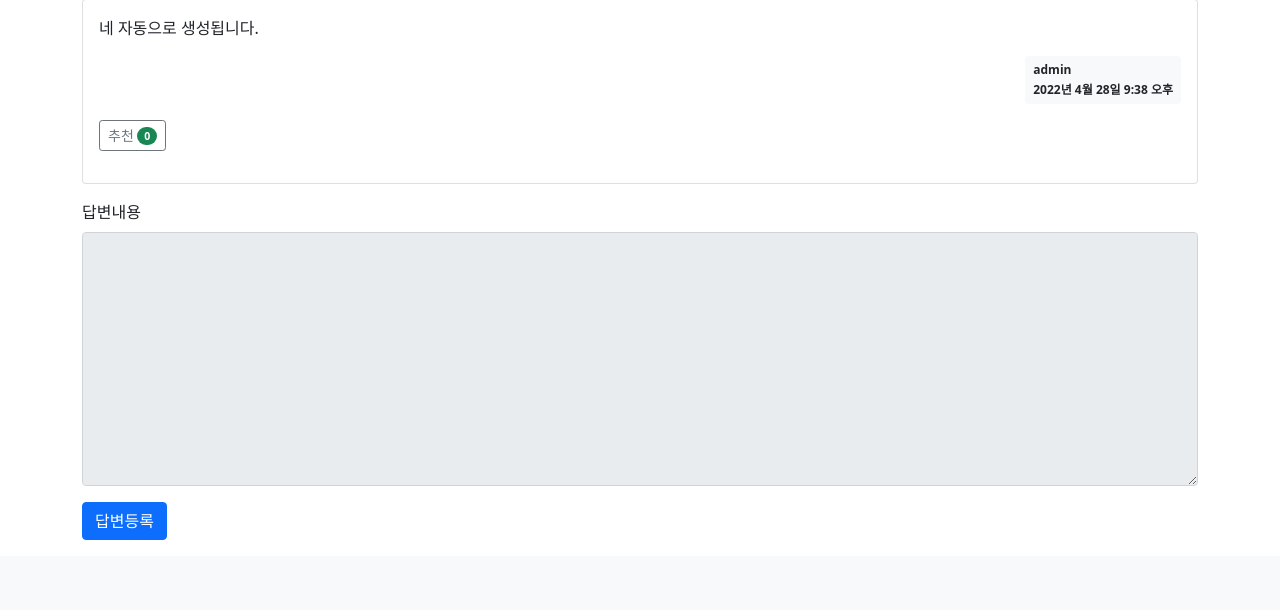
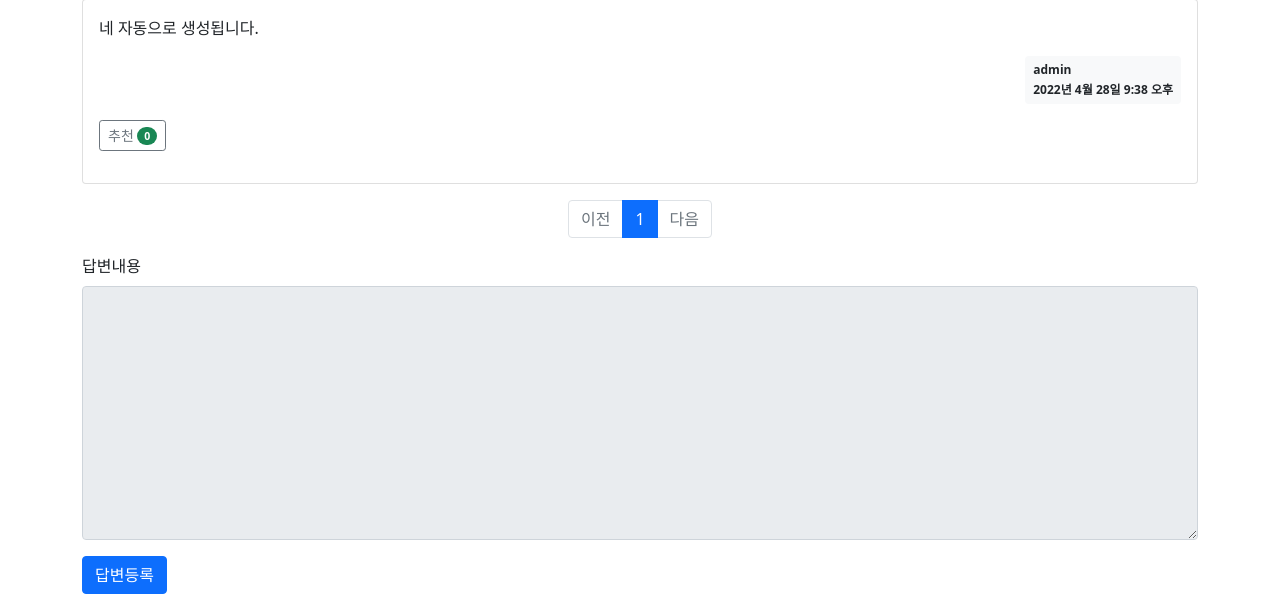
Before and after one commit to thisIsJooS/Django-CRUD-Service, a Django app: page /pybo/2/ in a window 1280 px wide. Shown: the part 404-1014 px from the top of the page. Before the commit the page ends 944 px from the top, so only its background shows below. Run offline with Django 4.2, Linux system fonts and the light colour scheme; data comes from the database, SQL or seed files in the repository; both versions use the stored data as it was after the commit; some libraries are stand-ins or nearby versions.

Commit message:
answer pagination and order by like

```diff
--- a/pybo/models.py
+++ b/pybo/models.py
@@ -23,4 +23,4 @@ class Answer(models.Model):
     voter = models.ManyToManyField(User, related_name='voter_answer')
 
     def __str__(self):
-        return self.question
+        return self.question.subject
--- a/pybo/views/base_views.py
+++ b/pybo/views/base_views.py
@@ -2,6 +2,7 @@ from django.core.paginator import Paginator
 from django.shortcuts import render, get_object_or_404
 from ..models import Question
 from django.db.models import Q
+from django.db.models import Count
 
 def index(request):
     page = request.GET.get('page', '1') # 페이지
@@ -23,6 +24,10 @@ def index(request):
 
 
 def detail(request, question_id):
+    page = request.GET.get('answer_page', '1')
     question = get_object_or_404(Question, pk=question_id)
-    context = {'question' : question}
+    answer_list = question.answer_set.all().annotate(count=Count('voter')).order_by('-count')
+    paginator = Paginator(answer_list, 3) # 페이지당 3개씩 보여주기
+    page_obj = paginator.get_page(page)
+    context = {'question' : question, 'answer_list': page_obj, 'answer_page':page}
     return render(request, 'pybo/question_detail.html', context)
--- a/templates/pybo/question_detail.html
+++ b/templates/pybo/question_detail.html
@@ -50,7 +50,7 @@
 
     <!-- 답변 -->
     <h5 class="border-bottom my-3 py-2">{{ question.answer_set.count }}개의 답변이 있습니다.</h5>
-    {% for answer in question.answer_set.all %}
+    {% for answer in answer_list %}
       <a id="answer_{{answer.id}}"></a>
       <div class="card my-3">
         <div class="card-body">
@@ -78,6 +78,46 @@
       </div>
     {% endfor %}
 
+    <!--페이징처리 시작-->
+    <ul class="pagination justify-content-center">
+      <!--이젠페이지-->
+      {% if answer_list.has_previous %}
+        <li class="page-item">
+          <a href="javascript:void(0)" data-page="{{answer_list.previous_page_number}}" class="page-link">이전</a>
+        </li>
+      {% else %}
+        <li class="page-item disabled">
+          <a href="#" class="page-link" tabindex="-1" aria-disabled="true">이전</a>
+        </li>
+      {% endif %}
+
+      <!--페이지리스트-->
+      {% for page_number in answer_list.paginator.page_range %}
+        {% if page_number == answer_list.number %}
+          <li class="page-item active" aria-current="page">
+            <a href="javascript:void(0)" data-page="{{page_number}}" class="page-link">{{page_number}}</a>
+          </li>
+        {% else %}
+          <li class="page-item">
+            <a href="javascript:void(0)" data-page="{{page_number}}" class="page-link">{{page_number}}</a>
+          </li>
+        {% endif %}
+      {% endfor %}
+
+      <!--다음페이지-->
+      {% if answer_list.has_next %}
+        <li class="page-item">
+          <a href="javascript:void(0)" data-page="{{answer_list.next_page_number}}" class="page-link">다음</a>
+        </li>
+      {% else %}
+        <li class="page-item disabled">
+          <a href="#" class="page-link" tabindex="-1" aria-disabled="true">다음</a>
+        </li>
+      {% endif %}
+    </ul>
+
+    <!--페이징처리 끝-->
+
     <!-- 답변등록 -->
     <form action="{% url 'pybo:answer_create' question.id %}" method="post" class="my-3">
       {% csrf_token %}
@@ -101,6 +141,10 @@
       <input type="submit" value="답변등록" class="btn btn-primary">
     </form>
   </div>
+
+  <form action="{% url 'pybo:detail' question.id %}" id="searchForm" method="get">
+    <input type="hidden" id="page" name="answer_page" value="{{answer_page}}">
+  </form>
 {% endblock %}
 
 {% block script %}
@@ -126,5 +170,20 @@
           };
         });
       });
+
+    const page_elements = document.getElementsByClassName("page-link")
+    Array
+      .from(page_elements)
+      .forEach(function (element) {
+        element.addEventListener('click', function () {
+          document
+            .getElementById('page')
+            .value = this.dataset.page;
+          document
+            .getElementById('searchForm')
+            .submit()
+        });
+      });
   </script>
+
 {% endblock %}
```
Also changed, not shown: db.sqlite3.
